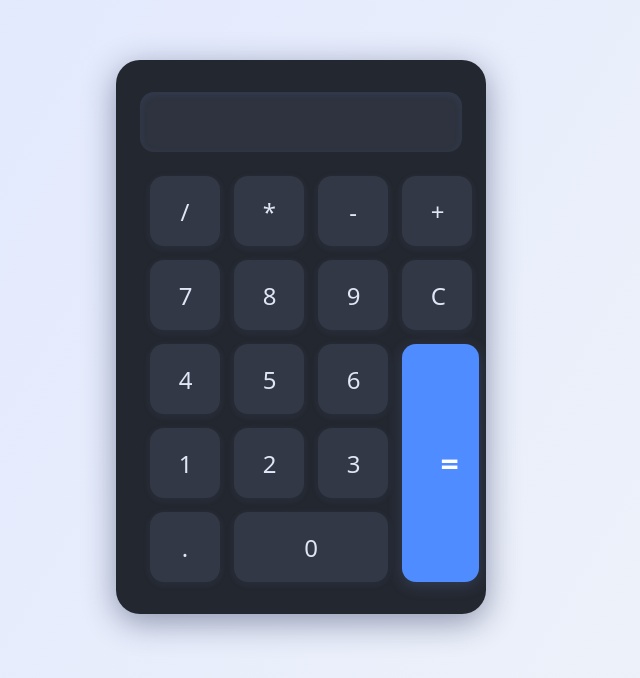
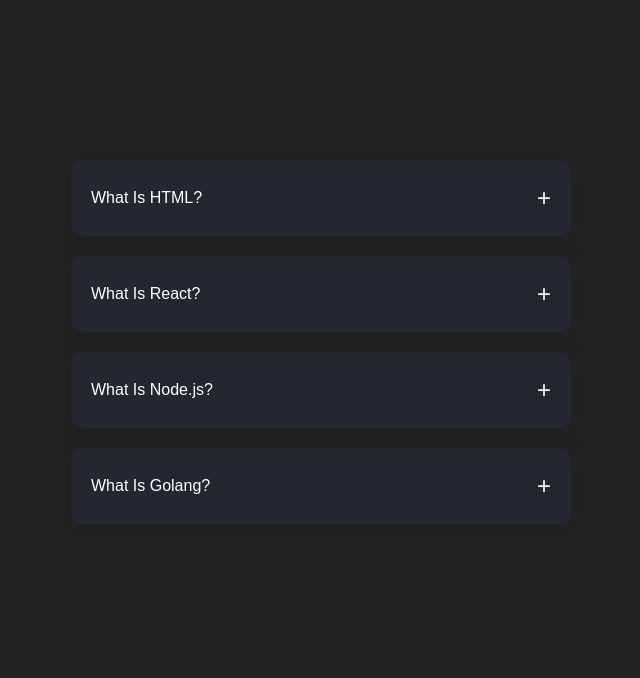
Before and after one commit to MHMD-dz/ReactProjects, a React (Vite) app: page / in a window 1280 px wide. Shown: the top 678 px of the page, without its empty margins (339-979 px from the left). Built offline with nearby package versions, Linux system fonts and the light colour scheme.

Commit message:
Project5 : this think is trach

```diff
--- /dev/null
+++ b/component/Ac.jsx
@@ -0,0 +1,19 @@
+import { useState } from "react";
+import "./style/Ac.css";
+
+
+
+export const Ac = ({title , content }) => {
+    const [isOpen, setIsOpen] = useState(false);
+  return (
+    <section className="accordion-card" key={Math.random()}>
+        <div  className="header" >
+            <div>{title}</div>
+            <p className="icon" onClick={() => setIsOpen(!isOpen)} >{isOpen? "-" : "+" }</p>
+        </div>
+        <div className="content">
+            {isOpen && <p className="card-info">{content}</p>}
+        </div>
+    </section>
+  )
+}
--- a/component/App.jsx
+++ b/component/App.jsx
@@ -1,15 +1,24 @@
-import {Counter } from "./Counter";
-import { Todo } from "./Todo";
-import { Meal } from "./Meal"
-import { Calculator } from './Calculator'
+//import {Counter } from "./Counter";
+//import { Todo } from "./Todo";
+//import { Meal } from "./Meal"
+//import { Calculator } from './Calculator'
+import { Ac } from "./Ac";
+import { accordionData } from "./util/content";
 
 const App = () => {
   return (
     <div style={{width: "500px" , height: "500px"}}>
       {/*<Counter />
       <Todo />
-      <Meal />*/}
-      <Calculator />
+      <Meal />
+      <Calculator />*/}
+      <div className="accordion" >
+        {accordionData.map(({title , content }, index) => {
+          return (
+            <Ac key={Math.random()} title={title} content={content} />
+          );
+        })}
+      </div>
     </div>
   )
 }
--- /dev/null
+++ b/component/style/Ac.css
@@ -0,0 +1,54 @@
+* {
+  margin: 0;
+  padding: 0;
+  box-sizing: border-box;
+}
+
+body {
+  background: rgb(36, 36, 36);
+  color: #fff;
+  font-family: sans-serif;
+  height: 100vh;
+  display: flex;
+  flex-direction: column;
+  justify-content: center;
+  align-items: center;
+}
+
+.container {
+  border: 2px solid white;
+}
+
+.accordion-card {
+  margin: 20px;
+  padding: 20px;
+  background: #23272f;
+  color: #fff;
+  border-radius: 12px;
+  box-shadow: 0 4px 24px rgba(0,0,0,0.18);
+  max-width: 600px;
+  width: 100%;
+}
+.header {
+  display: flex;
+  justify-content: space-between;
+  align-items: center;
+  width: 100%;
+}
+
+.card-title {
+  display: flex;
+  justify-content: space-between;
+  width: 50rem;
+}
+
+.icon {
+  font-size: 1.5rem;
+  cursor: pointer;
+}
+
+p.card-info {
+  width: 30rem;
+  padding: 20px 0;
+  line-height: 1.3;
+}
--- /dev/null
+++ b/component/util/content.js
@@ -0,0 +1,18 @@
+export const accordionData = [
+  {
+    title: "What Is HTML?",
+    content: `The HyperText Markup Language or HTML is the standard markup language for documents designed to be displayed in a web browser. It can be assisted by technologies such as Cascading Style Sheets and scripting languages such as JavaScript.`,
+  },
+  {
+    title: "What Is React?",
+    content: `React is a free and open-source front-end JavaScript library for building user interfaces based on UI components. It is maintained by Meta and a community of individual developers and companies.`,
+  },
+  {
+    title: "What Is Node.js?",
+    content: `Node.js is a cross-platform, open-source server environment that can run on Windows, Linux, Unix, macOS, and more. Node.js is a back-end JavaScript runtime environment, runs on the V8 JavaScript Engine, and executes JavaScript code outside a web browser.`,
+  },
+  {
+    title: "What Is Golang?",
+    content: `Go is a statically typed, compiled programming language designed at Google by Robert Griesemer, Rob Pike, and Ken Thompson. It is syntactically similar to C, but with memory safety, garbage collection, structural typing, and CSP-style concurrency`,
+  },
+];
```
